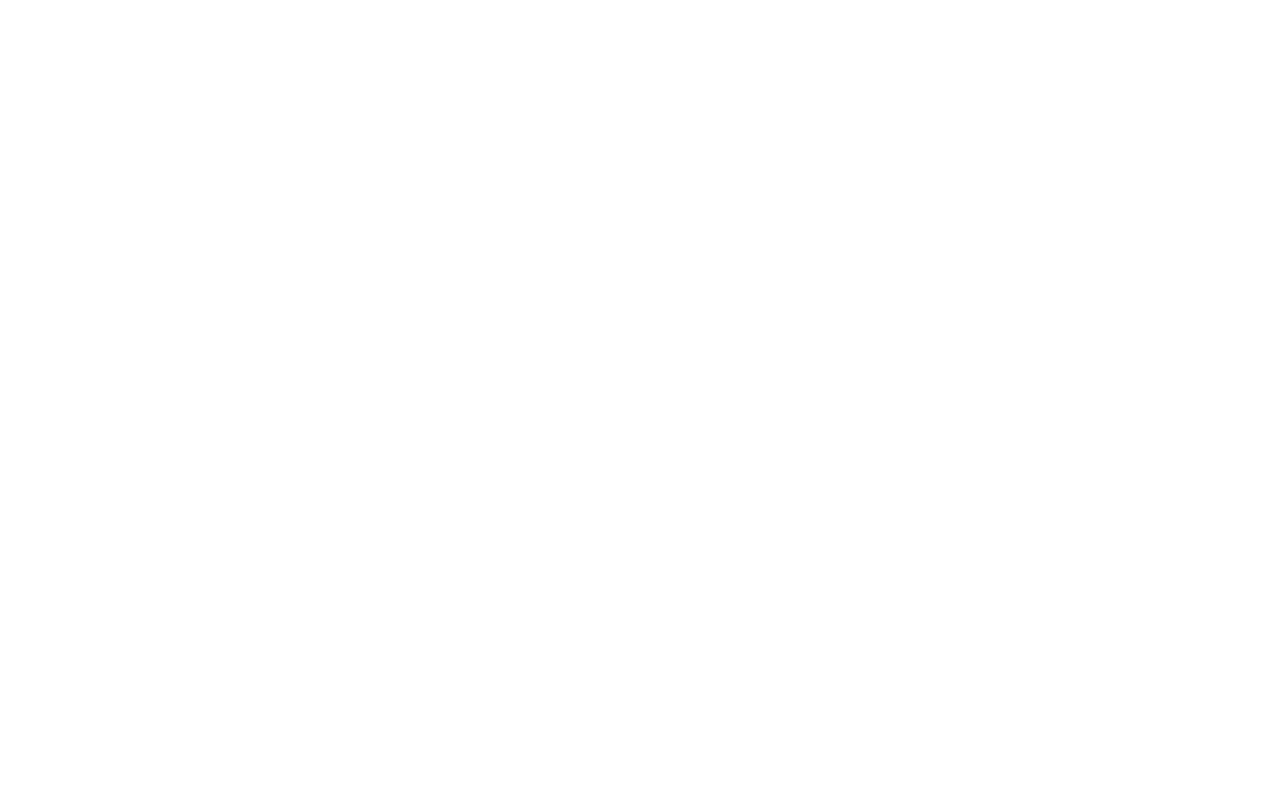
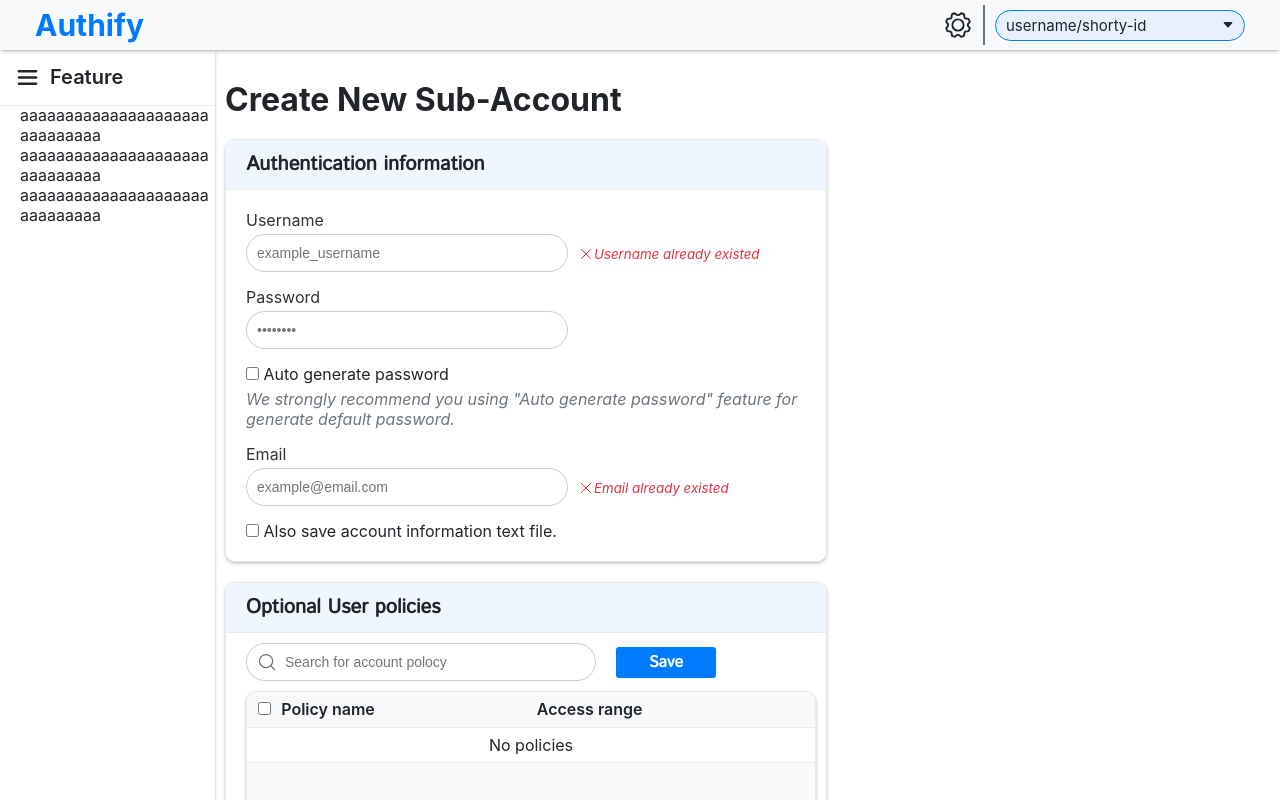
Before and after one commit to leequanno1/AuthServiceFE, a React (Create React App) app: page /account-control/create in a window 1280 px wide. Before the commit this address had no page. Built offline with nearby package versions, Linux system fonts and the light colour scheme.

Commit message:
Add: Create sub-account

```diff
--- a/src/AppRoute.tsx
+++ b/src/AppRoute.tsx
@@ -7,6 +7,7 @@
 import Frame from "./sceens/Frame/Frame";
 import ConsoleHome from "./sceens/ConsoleHome/ConsoleHome";
 import AccountAccessControl from "./sceens/AccountAccessControl/AccountAccessControl";
+import CreateSubUser from "./sceens/CreateSubUser/CreateSubUser";
 
 const AppRoute: React.FC = () => {
   return (
@@ -19,12 +20,14 @@
           <Route path="/sign-up" element={<SignUpForm />} />
           <Route path="/forgot" element={<ForgotPasswordForm />} />
         </Route>
-        {/* Path = "/dash-board" */}
-        <Route path="/dash-board" element={<Frame />}>
+        {/* Path = /dash-board */}
+        <Route path="/console-home" element={<Frame />}>
           <Route index element={<ConsoleHome/>} />
-          <Route path="console-home" element={<ConsoleHome/>} />
-          <Route path="account-control" element={<AccountAccessControl/>} />
-
+        </Route>
+        {/* Path = /account-control */}
+        <Route path="/account-control" element={<Frame />}>
+          <Route index element={<AccountAccessControl/>} />
+          <Route path="create" element={<CreateSubUser/>} />
         </Route>
       </Routes>
     </BrowserRouter>
--- a/src/compine-components/Table/MiniPolicyTable/MiniPolicyTable.css
+++ b/src/compine-components/Table/MiniPolicyTable/MiniPolicyTable.css
@@ -31,10 +31,10 @@
 .mini-policy-table tbody td:nth-child(2) {
     text-align: start;
 }
-
+/*
 .pool-access-label {
     margin-inline: auto;
-}
+} */
 
 .mini-policy-table tbody tr {
     background: var(--background-color);
--- a/src/compine-components/Table/UserPoolTable/TableRow/TableRow.css
+++ b/src/compine-components/Table/UserPoolTable/TableRow/TableRow.css
@@ -38,6 +38,7 @@
 .row-column-3 {
     display: flex;
     gap: 5px;
+    justify-content: start;
 }
 
 .dropdown-icon-btn {
--- /dev/null
+++ b/src/components/Card/Card.css
@@ -0,0 +1,40 @@
+.qa-card {
+    border-radius: 10px;
+    border: 1px solid var(--divider-color);
+    display: flex;
+    box-shadow: var(--box-shadow);
+    flex-direction: column;
+    background: var(--background-color);
+    overflow-x: hidden;
+}
+
+.qa-card-header {
+    display: flex;
+    align-items: start;
+    justify-content: start;
+    width: 100%;
+    margin-inline: auto;
+    background-color: var(--highlight-color);
+    border-bottom: 1px solid var(--divider-color);
+    gap: 20px;
+}
+
+.qa-card-header > h2 {
+    font-size: 20px;
+    font-family: var(--web-font);
+    color: var(--text-color);
+    margin-block: 10px;
+    margin-left: 20px;
+    font-weight: 600;
+}
+
+.qa-card-buttons {
+    display: flex;
+    gap: 10px;
+    align-items: center;
+    height: 100%;
+}
+
+.qa-card-buttons:nth-last-child {
+    margin-right: 10px;
+}
--- /dev/null
+++ b/src/components/Card/Card.tsx
@@ -0,0 +1,50 @@
+import React, { FC, ReactNode } from "react";
+import "./Card.css"
+
+interface CardProps {
+    title: string;
+    optionButtons?: ReactNode; // array of React components/elements
+    content?: ReactNode; // legacy prop (kept for backward compatibility)
+    children?: ReactNode; // new: use <Card>...</Card>
+    className?: string;
+    "data-testid"?: string;
+    minWidth?: number;
+}
+
+const Card: FC<CardProps> = ({
+    title,
+    optionButtons,
+    content = null,
+    children = null,
+    className = "",
+    "data-testid": testId,
+    minWidth=300,
+}) => {
+    const headerId = `card-${Math.random().toString(36).slice(2, 9)}`;
+
+    return (
+        <div
+            role="region"
+            aria-labelledby={headerId}
+            className={`qa-card ${className}`}
+            style={{
+                minWidth:minWidth,
+                width: "fit-content"
+            }}
+        >
+            <div className="qa-card-header">
+                <h2 id={headerId}>
+                    {title}
+                </h2>
+
+                <div className="qa-card-buttons" style={{marginRight: optionButtons? "10px": "0"}}>
+                    {optionButtons}
+                </div>
+            </div>
+
+            <div className="qa-card-content">{children ?? content}</div>
+        </div>
+    );
+};
+
+export default Card;
--- a/src/components/InputText/InputText.css
+++ b/src/components/InputText/InputText.css
@@ -4,7 +4,6 @@
   flex-direction: column;
   gap: 4px;
   align-items: start;
-  width: 100%;
 }
 
 .input-label {
@@ -20,7 +19,7 @@
   padding: 0px 10px;
   background-color: #fff;
   transition: border-color 0.3s ease;
-  width: 100%;
+  /* width: 100%; */
 }
 
 .input-text-container:focus-within {
--- a/src/components/InputText/InputText.tsx
+++ b/src/components/InputText/InputText.tsx
@@ -13,7 +13,8 @@
   textSize?: number;
   Icon?: React.ComponentType<IconProps>;
   IconSize?: number;
-  IconWeight?: "thin" | "light" | "regular" | "bold"
+  IconWeight?: "thin" | "light" | "regular" | "bold";
+  stretch?: boolean;
 }
 
 const InputText: React.FC<InputTextProps> = ({
@@ -27,12 +28,13 @@
   textSize = 14,
   Icon,
   IconSize = 20,
-  IconWeight = "regular"
+  IconWeight = "regular",
+  stretch = true,
 }) => {
   return (
-    <div className="input-text-wrapper">
+    <div className="input-text-wrapper" style={{width:stretch?"100%":"auto"}}>
       {lable && <label className="input-label" style={{ fontSize: `${textSize + 2}px` }}>{lable}</label>}
-      <div className={`input-text-container ${disabled ? "disabled" : ""}`}>
+      <div className={`input-text-container ${disabled ? "disabled" : ""}`} style={{width:stretch?"100%":"auto"}}>
         {Icon && <Icon className="input-icon" size={IconSize} weight={IconWeight} color="var(--muted-text)" />}
         <input
           className="input-text"
--- /dev/null
+++ b/src/components/LinkIconButton/LinkIconButton.css
@@ -0,0 +1,17 @@
+
+.icon-button {
+    background-color: transparent;
+    display: grid;
+    place-items: center;
+    border: none;
+    padding: 5px;
+    border-radius: 3px;
+}
+
+.icon-button:hover {
+    box-shadow: var(--box-shadow);
+}
+
+.icon-button:active {
+    background-color: var(--primary-light);
+}
--- /dev/null
+++ b/src/sceens/CreateSubUser/CreateSubUser.css
@@ -0,0 +1,83 @@
+.create-sub-account-container {
+    display: flex;
+    flex-direction: column;
+    width: 100%;
+    flex: 1;
+    overflow-y: auto;
+    justify-content: start;
+    padding: 10px;
+}
+
+.create-sub-account-container h1 {
+    text-align: start;
+    margin-block: 20px;
+}
+
+.content-scrollable {
+    display: flex;
+    flex-direction: column;
+    gap: 20px;
+}
+
+.auth-info-content {
+    padding-left: 20px;
+    padding-block: 20px;
+    padding-right: 10px;
+    width: 600px;
+    display: flex;
+    flex-direction: column;
+    gap: 15px
+
+}
+
+.input-pare {
+    display: flex;
+    justify-content: start;
+    align-items: end;
+    gap: 10px
+}
+
+.input-pare > small {
+    min-height: 36px;
+    display: flex;
+    align-items: center;
+}
+
+.input-pare > small > i {
+    color: var(--danger-color);
+}
+
+.auto-generate-pass-container {
+    width: 100%;
+    text-align: start;
+}
+
+.sub-scription {
+    text-align: start;
+    margin-top: 5px;
+}
+
+.sub-scription i {
+    color: var(--muted-text);
+}
+
+.save-as-text-file {
+    text-align: start;
+}
+
+.user-policy-content {
+    width: 600px;
+    display: flex;
+    padding-left: 20px;
+    padding-right: 10px;
+    padding-block: 10px;
+    flex-direction: column;
+    gap: 10px;
+}
+
+.policy-search-container {
+    display: flex;
+    gap: 20px;
+    justify-content: start;
+    align-items: center;
+}
--- /dev/null
+++ b/src/sceens/CreateSubUser/CreateSubUser.tsx
@@ -0,0 +1,104 @@
+import React from "react";
+import "./CreateSubUser.css";
+import Card from "../../components/Card/Card";
+import MiniPolicyTable from "../../compine-components/Table/MiniPolicyTable/MiniPolicyTable";
+import { MagnifyingGlass, X } from "phosphor-react";
+import InputText from "../../components/InputText/InputText";
+import Button from "../../components/Button/Button";
+
+const CreateSubUser: React.FC = () => {
+  return (
+    <div className="create-sub-account-container">
+      <h1>Create New Sub-Account</h1>
+      <div className="content-scrollable">
+        <Card title="Authentication information">
+          <div className="auth-info-content">
+            <div className="input-pare">
+              <InputText
+                lable="Username"
+                value=""
+                placeholder="example_username"
+                stretch={false}
+                onChange={() => {}}
+              />
+              <small>
+                <X fontSize={16} color="var(--danger-color)" />
+                <i>Username already existed</i>
+              </small>
+            </div>
+
+            <div className="input-pare">
+              <InputText
+                lable="Password"
+                value=""
+                stretch={false}
+                type="password"
+                placeholder="••••••••"
+                onChange={() => {}}
+              />
+            </div>
+            <div>
+              <div className="auto-generate-pass-container">
+                <input id="autoGeneratePass" type="checkbox" />{" "}
+                <label htmlFor="autoGeneratePass">Auto generate password</label>
+              </div>
+              <div className="sub-scription">
+                <i>
+                  We strongly recommend you using "Auto generate password"
+                  feature for generate default password.
+                </i>
+              </div>
+            </div>
+            <div className="input-pare">
+              <InputText
+                lable="Email"
+                value=""
+                stretch={false}
+                type="email"
+                placeholder="example@email.com"
+                onChange={() => {}}
+              />
+              <small>
+                <X fontSize={16} color="var(--danger-color)" />
+                <i>Email already existed</i>
+              </small>
+            </div>
+            <div className="save-as-text-file">
+              <input id="saveAsTextFile" type="checkbox" />{" "}
+              <label htmlFor="saveAsTextFile">
+                Also save account information text file.
+              </label>
+            </div>
+          </div>
+        </Card>
+
+        <Card title="Optional User policies">
+          <div className="user-policy-content">
+            <div className="policy-search-container">
+              <InputText
+                value=""
+                stretch={false}
+                onChange={() => {}}
+                Icon={MagnifyingGlass}
+                placeholder="Search for account polocy"
+              />
+              <Button label="Save" onClick={() => {}} borderRadius={3} />
+            </div>
+            <MiniPolicyTable datas={[]} />
+          </div>
+        </Card>
+
+        <div style={{ width: "220px", textAlign: "start" }}>
+          <Button
+            tyle="tertiary"
+            borderRadius={3}
+            onClick={() => {}}
+            label="Confirm created"
+          />
+        </div>
+      </div>
+    </div>
+  );
+};
+
+export default CreateSubUser;
```
Also changed, not shown: src/components/LinkIconButton/LinkIconButton.tsx (added, +27 -0 lines).
